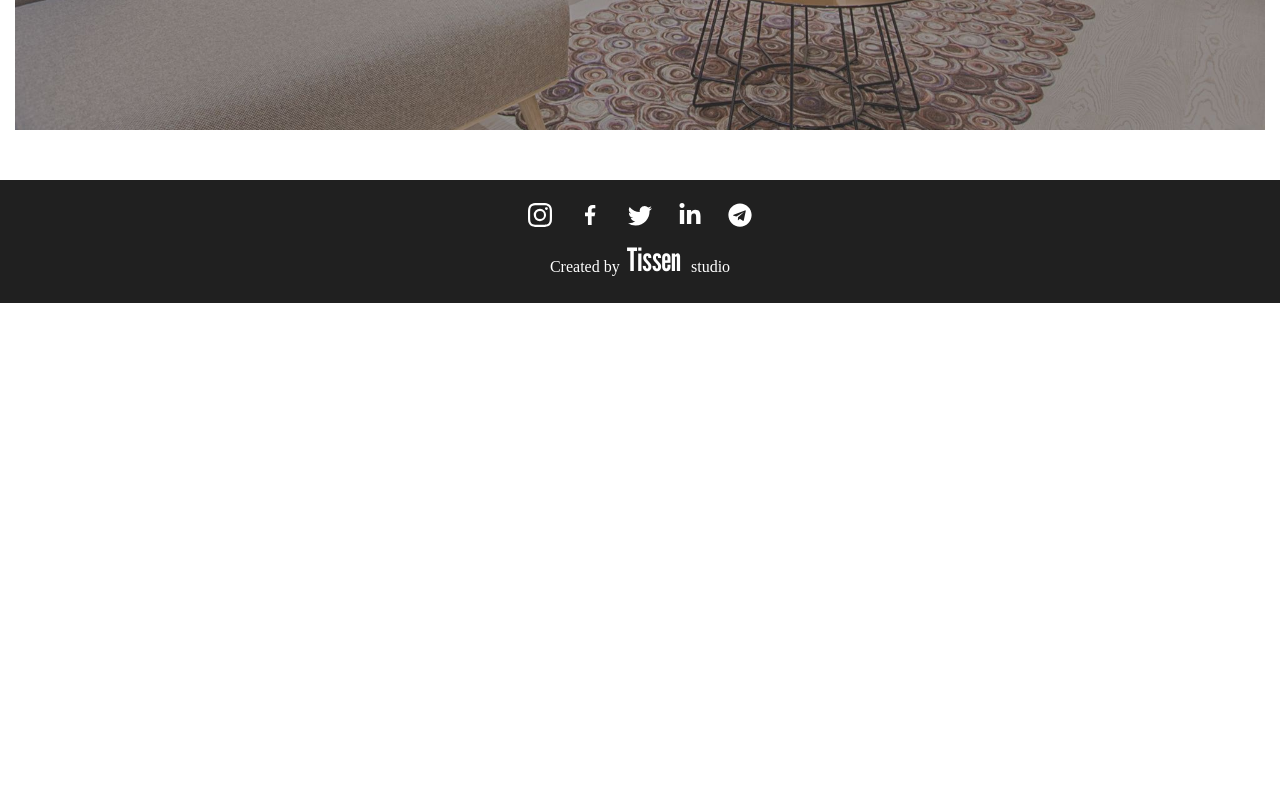
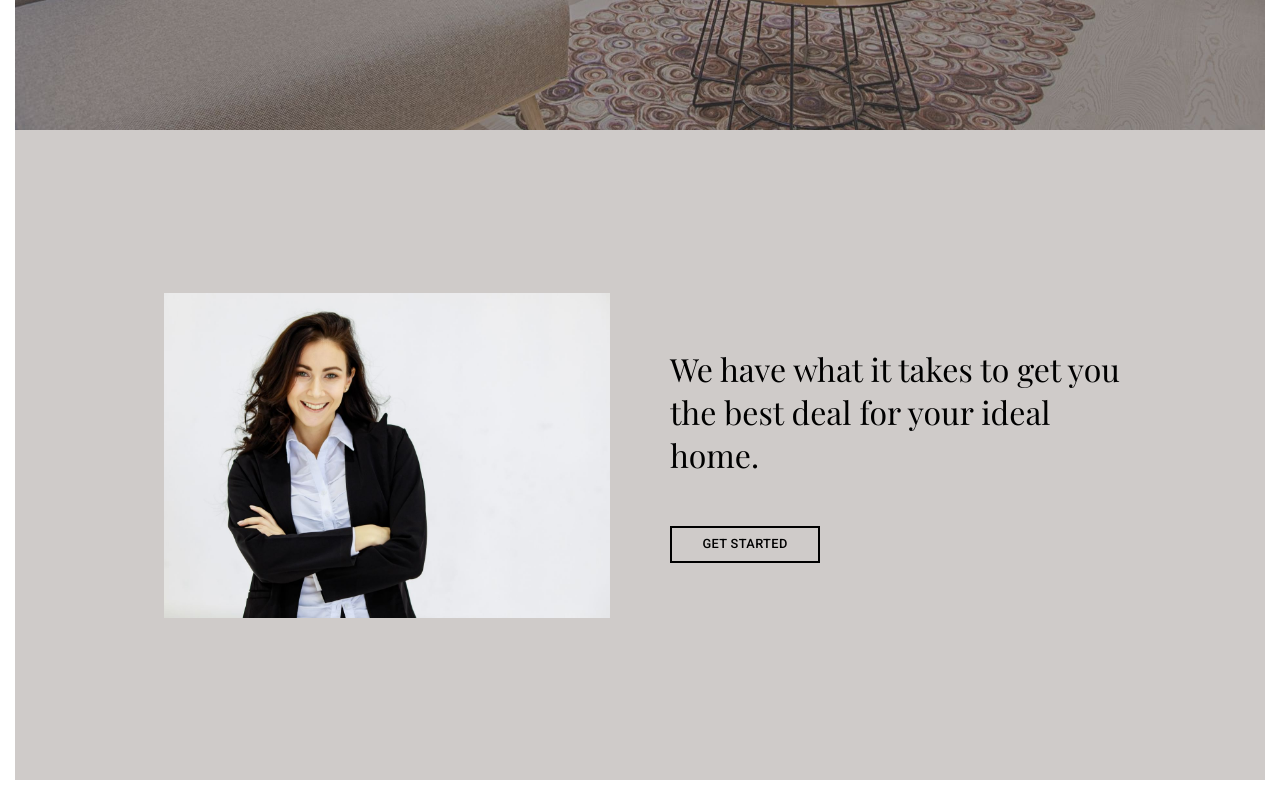
Before and after one commit to RuslanTissen/northGroup, a React (Create React App) app: page / in a window 1280 px wide. Shown: the part 620-1420 px from the top of the page. Before the commit the page ends 923 px from the top, so only its background shows below. Built offline with nearby package versions, Linux system fonts and the light colour scheme.

Commit message:
frontman done

```diff
--- a/src/App.js
+++ b/src/App.js
@@ -2,6 +2,7 @@ import './App.scss';
 import Header from './components/header/Header.jsx';
 import Footer from './components/footer/Footer';
 import Intr from './components/introduction/Intr';
+import FrontMan from './components/frontMan/Frontman';
 
 function App() {
 
@@ -14,6 +15,8 @@ function App() {
 
 				<Intr />
 
+				<FrontMan />
+
 			</div>
 
 			<Footer />
--- /dev/null
+++ b/src/components/frontMan/Frontman.jsx
@@ -0,0 +1,22 @@
+import React from 'react'
+import "./Frontman.scss"
+import frontMan from "../../images/fronman.jpg"
+import Button from '@mui/material/Button';
+
+
+function frontman() {
+	return (
+		<div className='frontman'>
+			<div className="frontman__img-container">
+				<img className="image" src={frontMan} alt="" />
+			</div>
+
+			<div className="frontman__text-container">
+				<p>We have what it takes to get you the best deal for your ideal home.</p>
+				<Button href='#' variant="contained">Get started</Button>
+			</div>
+		</div>
+	)
+}
+
+export default frontman
--- /dev/null
+++ b/src/components/frontMan/Frontman.scss
@@ -0,0 +1,139 @@
+.frontman {
+	height: fit-content;
+	display: flex;
+	flex-wrap: wrap;
+	background-color: rgb(207, 203, 201);
+	&__img-container {
+		height: 250px;
+		flex: 1 1 100%;
+		display: flex;
+		justify-content: center;
+		align-items: end;
+		.image {
+			width: 60%;
+			height: 70%;
+			object-fit: cover;
+			margin-bottom: 20px;
+		}
+	}
+	&__text-container {
+		flex: 1 1 100%;
+		padding: 0 0 5%;
+		height: 200px;
+		display: flex;
+		flex-direction: column;
+		justify-content: space-around;
+		align-items: center;
+		p{
+			width: 80%;
+			font-family: 'Playfair Display', serif;
+			font-size: 1.5rem;
+			text-align: center;
+		}
+		a{
+			width: 150px;
+			height: fit-content;
+			padding: 5px 25px;
+			border: 2px solid black;
+			background-color:transparent;
+			color: black;
+			margin: 0 10px;
+			border-radius: 0;
+			font-size: .6rem;
+			box-shadow: none;
+			transition: ease-in-out .3s;
+		}
+		a:hover{
+			color: white;
+			background-color: opacify($color: #484747, $amount: 0);
+		}
+	}
+	@media (min-width:500px) {
+		&__img-container {
+			height: 350px;
+		}
+		&__text-container {
+			height: 250px;
+			p{
+			font-size: 1.8rem;
+			}
+			a{
+				font-size: .7rem;
+			}
+		}
+	}
+	@media (min-width:700px) {
+		&__img-container {
+			height: 500px;
+		}
+		&__text-container {
+			height: 280px;
+			p{
+			font-size: 2rem;
+			}
+			a{
+				font-size: .8rem;
+			}
+		}
+	}
+	@media (min-width:900px) {
+		height: 500px;
+		gap: 50px;
+		&__img-container {
+			flex:  1 1 45%;
+			height: 100%;
+			justify-content: end;
+			align-items: center;
+			.image {
+				width: 75%;
+				height: 50%;
+				object-fit: cover;
+				margin: 0;
+			}
+		}
+		&__text-container {
+			flex:  1 1 45%;
+			height: 100%;
+			justify-content: center;
+			align-items: start;
+			gap: 40px;
+			padding: 0;
+			p{
+				text-align: left;
+			}
+			a{
+				margin: 0;
+			}
+		}
+	}
+	@media (min-width:1100px) {
+		height: 650px;
+		gap: 60px;
+		&__text-container {
+			gap: 50px;
+		}
+	}
+	@media (min-width:1350px) {
+		height: 750px;
+		gap: 70px;
+		&__text-container {
+			p{
+			font-size: 2.5rem;
+			}
+			a{
+				width: 200px;
+				font-size: .9rem;
+			}
+		}
+	}
+	@media (min-width:1500px) {
+		&__text-container {
+			p{
+			font-size: 3rem;
+			}
+			a{
+				font-size: 1rem;
+			}
+		}
+	}
+}
--- a/src/components/header/Header.scss
+++ b/src/components/header/Header.scss
@@ -1,7 +1,8 @@
 .nav{
 	width: 100vw;
 	height: fit-content;
-	background-color: #202020;
+	background-color: rgb(66, 65, 65);
+	opacity: .6;
 	position: fixed;
 	top: 0;
 	z-index: 100;
--- a/src/components/introduction/Intr.scss
+++ b/src/components/introduction/Intr.scss
@@ -47,6 +47,7 @@
 			margin: 0 10px;
 			border-radius: 0;
 			font-size: .6rem;
+			transition: ease-in-out .3s;
 		}
 		a:hover{
 			background-color: opacify($color: #000000, $amount: 0);
```
Also changed, not shown: src/images/fronman.jpg (added).
